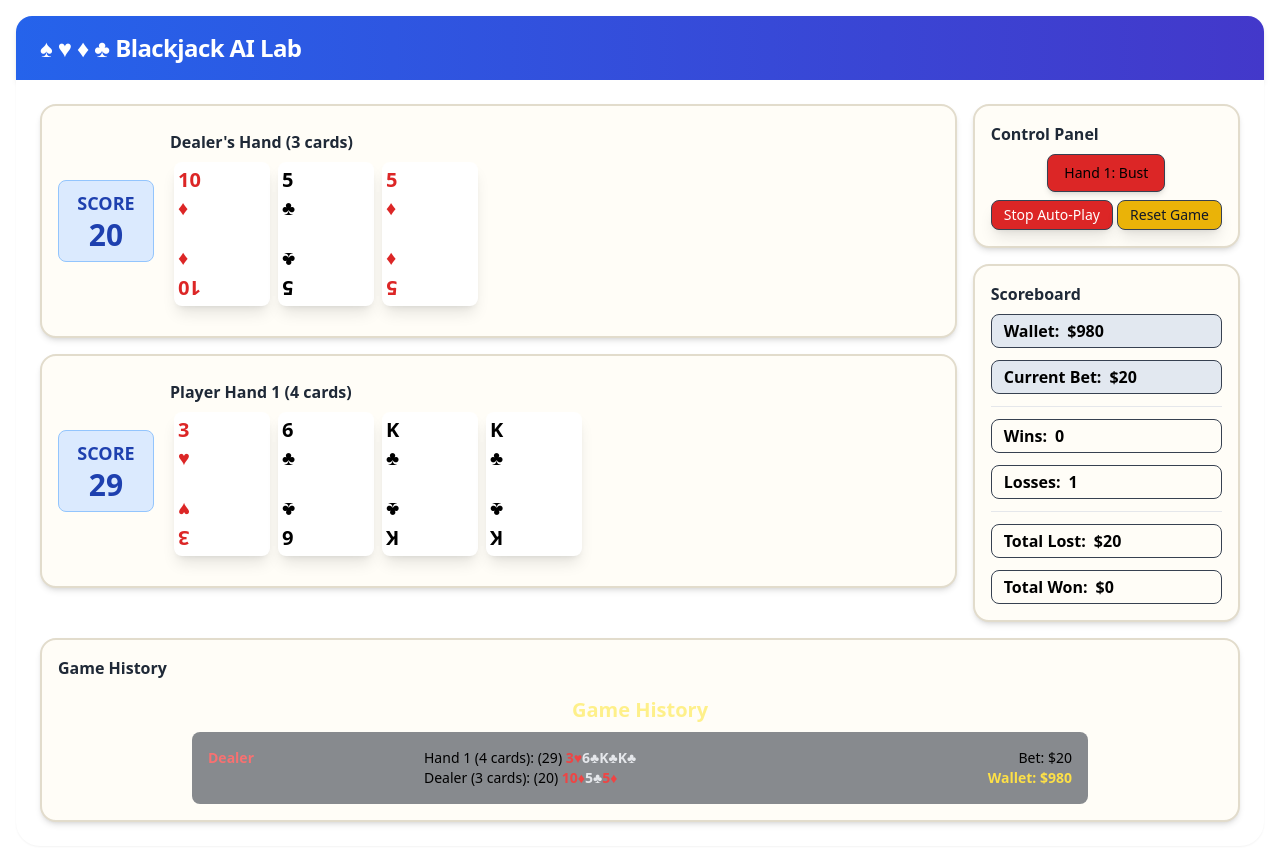
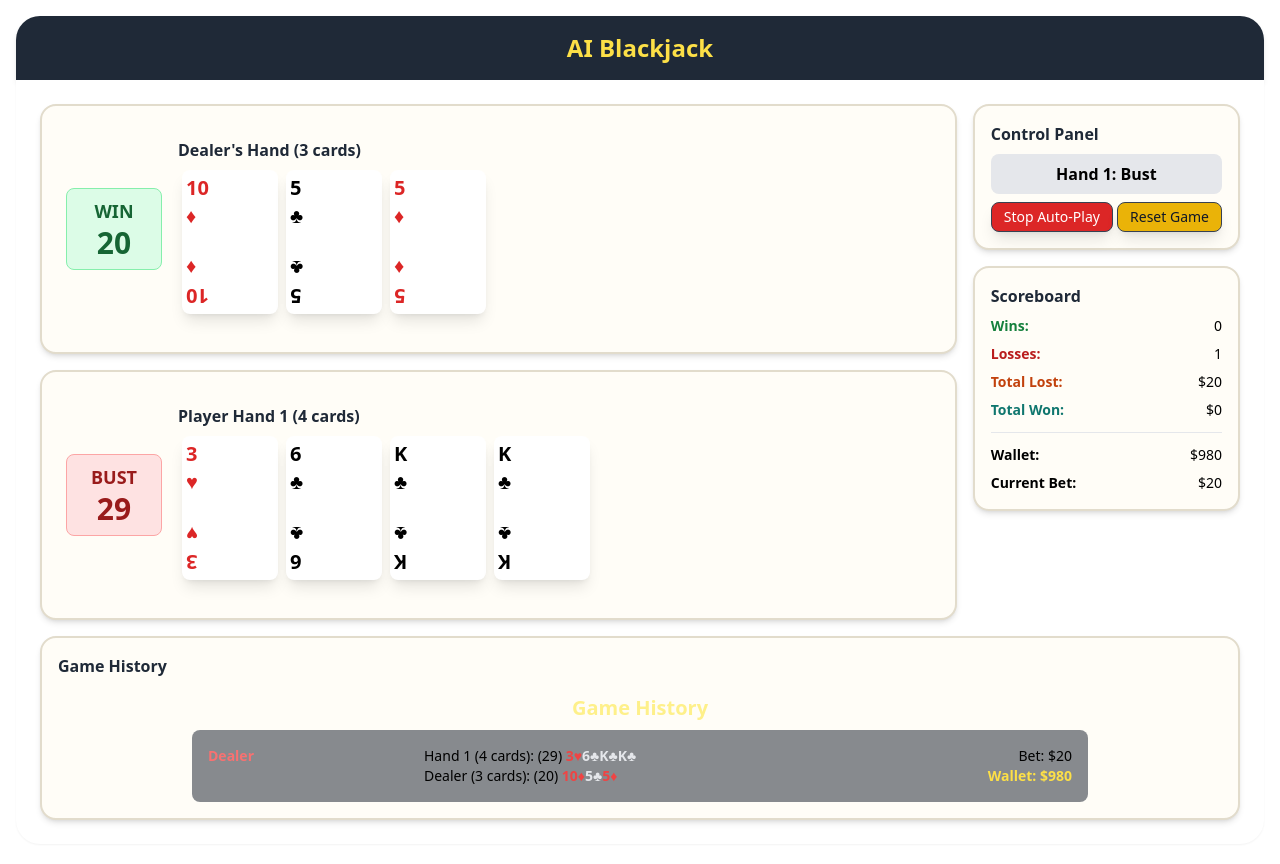
Before and after one commit to mtickle/blackjack-lab, a React (Vite) app: page / in a window 1280 px wide. Both pictures are taken after a click on the button "Start Auto-Play". Shown: the top 864 px of the page. Built offline with nearby package versions, Linux system fonts and the light colour scheme.

Commit message:
Getting there

```diff
--- a/src/App.jsx
+++ b/src/App.jsx
@@ -1,12 +1,7 @@
-import Hand from '@components/Hand';
 import React from 'react';
-import GameHistory from './components/GameHistory';
-import GameStatus from './components/GameStatus';
-import Scoreboard from './components/Scoreboard';
-import Header from './layouts/Header';
-import { saveThingsToDatabase } from './utils/storageUtils';
+import GameHistory from './components/GameHistory.jsx';
+
 // --- Helper Functions & Data ---
-
 const SUITS = ['♠', '♥', '♦', '♣'];
 const RANKS = ['A', '2', '3', '4', '5', '6', '7', '8', '9', '10', 'J', 'Q', 'K'];
 const VALUES = { 'A': 11, '2': 2, '3': 3, '4': 4, '5': 5, '6': 6, '7': 7, '8': 8, '9': 9, '10': 10, 'J': 10, 'Q': 10, 'K': 10 };
@@ -42,6 +37,98 @@ const calculateScore = (hand) => {
   return score;
 };
 
+// --- Utility Functions (Placeholder) ---
+const saveThingsToDatabase = (endpoint, data) => {
+  console.log(`Simulating API call to endpoint: ${endpoint}`);
+  console.log('Batch data:', data);
+  return Promise.resolve({ message: `Successfully saved batch of ${data.length} games.` });
+};
+
+
+// --- UI Components (Consolidated) ---
+
+const Card = ({ suit, rank, isHidden }) => {
+  const isRed = suit === '♥' || suit === '♦';
+  if (isHidden) {
+    return <div className="w-20 h-28 md:w-24 md:h-36 rounded-lg bg-blue-800 border-2 border-white shadow-lg mx-1"></div>;
+  }
+  return (
+    <div className={`w-20 h-28 md:w-24 md:h-36 rounded-lg bg-white flex flex-col justify-between p-1 shadow-lg mx-1 ${isRed ? 'text-red-600' : 'text-black'}`}>
+      <div className="text-left text-xl font-bold"><div>{rank}</div><div>{suit}</div></div>
+      <div className="text-right text-xl font-bold transform rotate-180"><div>{rank}</div><div>{suit}</div></div>
+    </div>
+  );
+};
+
+const Hand = ({ title, cards, score, result, resultScore, isDealer, hideFirstCard, isActive = false }) => {
+  // --- DEBUG LOG 5: INSIDE THE HAND COMPONENT ---
+  // This shows the exact props this component receives on every render.
+  console.log(`%cHAND RENDER: ${title}`, 'color: green;', { result, resultScore, score, isActive });
+
+  let panelTitle, panelScore, panelStyles;
+
+  if (result) {
+    panelTitle = result.toUpperCase();
+    panelScore = resultScore;
+    const getResultStyles = () => {
+      switch (result) {
+        case 'WIN': case 'Blackjack!': return { container: 'bg-green-100 border-green-300', text: 'text-green-800' };
+        case 'LOSE': case 'Bust': return { container: 'bg-red-100 border-red-300', text: 'text-red-800' };
+        case 'PUSH': default: return { container: 'bg-gray-100 border-gray-300', text: 'text-gray-800' };
+      }
+    };
+    panelStyles = getResultStyles();
+  } else {
+    panelTitle = 'SCORE';
+    panelScore = score;
+    panelStyles = { container: 'bg-blue-100 border-blue-300', text: 'text-blue-800' };
+  }
+
+  return (
+    <div className={`flex items-center gap-4 my-2 p-2 ${isActive ? 'outline outline-2 outline-yellow-400 rounded-lg' : ''}`}>
+      <div className="flex-shrink-0 w-24 text-center">
+        <div className={`p-2 rounded-lg border ${panelStyles.container}`}>
+          <h4 className={`font-bold text-lg ${panelStyles.text}`}>{panelTitle}</h4>
+          {panelScore > 0 && <p className={`text-3xl font-bold ${panelStyles.text}`}>{panelScore}</p>}
+        </div>
+      </div>
+      <div className="flex-grow">
+        <h3 className="font-semibold text-gray-800 text-left mb-2">{title} ({cards.length} cards)</h3>
+        <div className="flex flex-wrap min-h-[120px] md:min-h-[150px]">
+          {cards.map((card, index) => (
+            <Card key={index} suit={card.suit} rank={card.rank} isHidden={isDealer && index === 0 && hideFirstCard} />
+          ))}
+        </div>
+      </div>
+    </div>
+  );
+};
+
+const Header = () => (
+  <div className="bg-gray-800 text-white p-4 rounded-t-3xl shadow-md">
+    <h1 className="text-2xl font-bold text-center text-yellow-300">AI Blackjack</h1>
+  </div>
+);
+
+const Scoreboard = ({ wins, losses, totalLost, totalWon, wallet, currentBet }) => (
+  <div className="flex flex-col gap-2 text-sm">
+    <div className="flex justify-between"><span className="font-semibold text-green-700">Wins:</span><span>{wins}</span></div>
+    <div className="flex justify-between"><span className="font-semibold text-red-700">Losses:</span><span>{losses}</span></div>
+    <div className="flex justify-between"><span className="font-semibold text-orange-700">Total Lost:</span><span>${totalLost}</span></div>
+    <div className="flex justify-between"><span className="font-semibold text-teal-700">Total Won:</span><span>${totalWon}</span></div>
+    <hr className="my-1" />
+    <div className="flex justify-between"><span className="font-semibold">Wallet:</span><span>${wallet}</span></div>
+    <div className="flex justify-between"><span className="font-semibold">Current Bet:</span><span>${currentBet}</span></div>
+  </div>
+);
+
+const GameStatus = ({ status }) => (
+  <div className="text-center font-semibold my-2 p-2 bg-gray-200 rounded-lg">{status}</div>
+);
+
+
+
+// --- Main App Component ---
 export default function App() {
   const [deck, setDeck] = React.useState([]);
   const [playerHands, setPlayerHands] = React.useState([[]]);
@@ -59,16 +146,17 @@ export default function App() {
   const [isGameResolved, setIsGameResolved] = React.useState(false);
   const [activeHandIndex, setActiveHandIndex] = React.useState(0);
   const [handResults, setHandResults] = React.useState({ player: [], dealer: null });
-  // --- BATCHING LOGIC START ---
-  // State to hold game data before sending to the API
   const [gameDataBuffer, setGameDataBuffer] = React.useState([]);
-  // --- BATCHING LOGIC END ---
 
   const playerScores = React.useMemo(() => playerHands.map(calculateScore), [playerHands]);
   const dealerScore = React.useMemo(() => calculateScore(dealerHand), [dealerHand]);
   const dealerVisibleScore = React.useMemo(() => calculateScore(dealerHand.slice(1)), [dealerHand]);
 
   const startNewGame = () => {
+    // --- DEBUG LOG 1: RESETTING STATE ---
+    console.log(`%cSTARTING NEW GAME: Resetting handResults.`, 'color: gray; font-style: italic;');
+    setHandResults({ player: [], dealer: null });
+
     const betAmount = (Math.floor(Math.random() * 5) + 1) * 5;
     if (wallet < betAmount) {
       setStatus("Not enough money to bet! Reset game.");
@@ -83,42 +171,33 @@ export default function App() {
     const newPlayerInitialHand = [newDeck.pop(), newDeck.pop()];
     const newDealerHand = [newDeck.pop(), newDeck.pop()];
 
-    // Split logic takes priority
     if (newPlayerInitialHand[0].rank === newPlayerInitialHand[1].rank && wallet >= betAmount) {
       setPlayerHands([[newPlayerInitialHand[0]], [newPlayerInitialHand[1]]]);
       setCurrentBet(betAmount * 2);
-      setWallet(prev => prev - betAmount); // Deduct for the second hand's bet
+      setWallet(prev => prev - betAmount);
       setGameState('dealing_split');
       setStatus(`Splitting ${newPlayerInitialHand[0].rank}s!`);
-
       setDealerHand(newDealerHand);
       setDeck(newDeck);
     } else {
-      // Double down logic
       const initialScore = calculateScore(newPlayerInitialHand);
       if ((initialScore === 10 || initialScore === 11) && wallet >= betAmount) {
-        setWallet(prev => prev - betAmount); // Double the bet
+        setWallet(prev => prev - betAmount);
         setCurrentBet(betAmount * 2);
-
         const finalPlayerHand = [...newPlayerInitialHand, newDeck.pop()];
-
         setPlayerHands([finalPlayerHand]);
-        setGameState('dealer'); // Player's turn is over after one card
+        setGameState('dealer');
         setStatus(`Doubling down on ${initialScore}!`);
-
         setDeck(newDeck);
         setDealerHand(newDealerHand);
       } else {
-        // Normal Play
         setPlayerHands([newPlayerInitialHand]);
         setGameState('player');
         setStatus(`Player's Turn (Bet: $${betAmount})`);
-
         setDeck(newDeck);
         setDealerHand(newDealerHand);
       }
     }
-
     setActiveHandIndex(0);
     setIsGameResolved(false);
   };
@@ -138,8 +217,7 @@ export default function App() {
     setGameHistory([]);
     setIsGameResolved(false);
     setActiveHandIndex(0);
-    // --- BATCHING LOGIC ---
-    setGameDataBuffer([]); // Clear the buffer on reset
+    setGameDataBuffer([]);
   };
 
   const toggleAutoPlay = () => {
@@ -150,7 +228,6 @@ export default function App() {
     }
   };
 
-  // Deal to split hands
   React.useEffect(() => {
     if (gameState !== 'dealing_split') return;
     const timer = setTimeout(() => {
@@ -167,7 +244,6 @@ export default function App() {
     return () => clearTimeout(timer);
   }, [gameState, deck]);
 
-  // Player's Turn Logic
   React.useEffect(() => {
     if (!isPlaying || gameState !== 'player') return;
 
@@ -179,13 +255,14 @@ export default function App() {
       if (activeHandIndex < playerHands.length - 1) {
         setActiveHandIndex(prev => prev + 1);
       } else {
+        // --- DEBUG LOG 2: PLAYER'S TURN ENDS ---
+        console.log(`%cPLAYER ENDS TURN. Transitioning to 'dealer'.`, 'color: orange; font-weight: bold;', { activeScore });
         setGameState('dealer');
       }
     };
 
     const timer = setTimeout(() => {
       if (activeHand[0].rank === 'A' && playerHands.length > 1 && activeHand.length === 2) {
-        // Split aces only get one card
         playNextHandOrEndTurn();
       } else if (activeScore >= 17) {
         playNextHandOrEndTurn();
@@ -199,57 +276,76 @@ export default function App() {
         });
       }
     }, 500);
-
     return () => clearTimeout(timer);
   }, [gameState, playerHands, deck, isPlaying, activeHandIndex, playerScores]);
 
-  // Dealer's Turn Logic
   React.useEffect(() => {
     if (!isPlaying || gameState !== 'dealer') return;
     const timer = setTimeout(() => {
-      if (dealerScore >= 17) setGameState('end');
-      else setDealerHand(prev => [...prev, deck.pop()]);
+      if (dealerScore >= 17) {
+        // --- DEBUG LOG 3: DEALER'S TURN ENDS ---
+        console.log(`%cDEALER ENDS TURN. Transitioning to 'end'.`, 'color: red; font-weight: bold;', { dealerScore });
+        setGameState('end');
+      } else {
+        setDealerHand(prev => [...prev, deck.pop()]);
+      }
     }, 500);
     return () => clearTimeout(timer);
   }, [gameState, dealerHand, dealerScore, isPlaying, deck]);
 
-  // Determine Winner and set status
+
   React.useEffect(() => {
     if (gameState !== 'end' || isGameResolved) return;
+
+    // --- DEBUG LOG 4: RESULT CALCULATION ---
+    console.log(`%cRESULTS HOOK TRIGGERED. Calculating final results...`, 'color: blue; font-weight: bold;', { playerScores, dealerScore });
 
     let totalWinnings = 0;
     const singleBetAmount = currentBet / playerHands.length;
     let newWins = 0;
     let newLosses = 0;
     let roundResults = [];
+    const finalResults = { player: [], dealer: null };
 
     playerHands.forEach((hand, index) => {
       const playerScore = playerScores[index];
       const playerBlackjack = playerScore === 21 && hand.length === 2;
+      let resultText = '';
 
       if (playerBlackjack && dealerScore !== 21) {
-        totalWinnings += singleBetAmount * 2.5;
-        newWins++;
-        roundResults.push(`Hand ${index + 1}: Blackjack!`);
+        totalWinnings += singleBetAmount * 2.5; newWins++; resultText = 'Blackjack!';
       } else if (playerScore > 21) {
-        newLosses++;
-        roundResults.push(`Hand ${index + 1}: Bust`);
+        newLosses++; resultText = 'Bust';
       } else if (dealerScore > 21) {
-        totalWinnings += singleBetAmount * 2;
-        newWins++;
-        roundResults.push(`Hand ${index + 1}: Wins`);
+        totalWinnings += singleBetAmount * 2; newWins++; resultText = 'WIN';
       } else if (playerScore === dealerScore) {
-        totalWinnings += singleBetAmount;
-        roundResults.push(`Hand ${index + 1}: Push`);
+        totalWinnings += singleBetAmount; resultText = 'PUSH';
       } else if (playerScore > dealerScore) {
-        totalWinnings += singleBetAmount * 2;
-        newWins++;
-        roundResults.push(`Hand ${index + 1}: Wins`);
+        totalWinnings += singleBetAmount * 2; newWins++; resultText = 'WIN';
       } else {
-        newLosses++;
-        roundResults.push(`Hand ${index + 1}: Loses`);
+        newLosses++; resultText = 'LOSE';
       }
+      finalResults.player[index] = { result: resultText, score: playerScore };
+      roundResults.push(`Hand ${index + 1}: ${resultText}`);
     });
+
+    if (dealerScore > 21) {
+      finalResults.dealer = { result: 'Bust', score: dealerScore };
+    } else {
+      const playerWonAny = finalResults.player.some(r => r.result === 'WIN' || r.result === 'Blackjack!');
+      const playerPushedAny = finalResults.player.some(r => r.result === 'PUSH');
+
+      if (playerWonAny) {
+        finalResults.dealer = { result: 'LOSE', score: dealerScore };
+      } else if (!playerPushedAny && newLosses > 0) {
+        finalResults.dealer = { result: 'WIN', score: dealerScore };
+      } else {
+        finalResults.dealer = { result: 'PUSH', score: dealerScore };
+      }
+    }
+
+    console.log(`%cFINAL RESULTS CALCULATED & SETTING STATE:`, 'color: blue; font-weight: bold;', finalResults);
+    setHandResults(finalResults);
 
     const netWinLoss = totalWinnings - currentBet;
     const finalWallet = wallet + totalWinnings;
@@ -262,96 +358,51 @@ export default function App() {
     else if (netWinLoss < 0) setTotalMoneyLost(prev => prev - netWinLoss);
 
     setStatus(roundResults.join(' | '));
-
     const gameId = new Date().getTime();
     const finalResult = newWins > newLosses ? 'Player' : (newLosses > newWins ? 'Dealer' : 'Push');
+    const historyEntry = { id: gameId, winner: finalResult, playerHands, dealerScore, dealerHand, bet: currentBet, wallet: finalWallet };
+    setGameHistory(prev => [historyEntry, ...prev].slice(0, 10));
+    const gameApiPayload = {
+      gameId, timestamp: new Date().toISOString(), result: finalResult, betAmount: currentBet, netWinnings: netWinLoss, playerWallet_start: wallet, playerWallet_end: finalWallet,
+      playerHands: playerHands.map((hand, index) => ({ hand, score: playerScores[index], cardCount: hand.length })),
+      dealerHand: { hand: dealerHand, score: dealerScore, cardCount: dealerHand.length }
+    };
+    setGameDataBuffer(prev => [...prev, gameApiPayload]);
+    setIsGameResolved(true);
+  }, [gameState, isGameResolved, playerScores, dealerScore, playerHands, currentBet, wallet]);
 
-    const historyEntry = {
-      id: gameId,
-      winner: finalResult,
-      playerHands: playerHands,
-      dealerScore,
-      dealerHand,
-      bet: currentBet,
-      wallet: finalWallet
-    };
-    setGameHistory(prev => [historyEntry, ...prev].slice(0, 10));
-
-    const gameApiPayload = {
-      gameId: gameId,
-      timestamp: new Date().toISOString(),
-      result: finalResult,
-      betAmount: currentBet,
-      netWinnings: netWinLoss,
-      playerWallet_start: wallet,
-      playerWallet_end: finalWallet,
-      playerHands: playerHands.map((hand, index) => ({
-        hand: hand,
-        score: playerScores[index],
-        cardCount: hand.length
-      })),
-      dealerHand: {
-        hand: dealerHand,
-        score: dealerScore,
-        cardCount: dealerHand.length
-      }
-    };
-
-    // --- BATCHING LOGIC ---
-    // Add the new game data to the buffer instead of sending it immediately
-    setGameDataBuffer(prev => [...prev, gameApiPayload]);
-
-    setIsGameResolved(true);
-  }, [gameState, isGameResolved, playerScores, dealerScore, playerHands, currentBet, wallet, totalMoneyLost, totalMoneyWon]);
-
-  // --- BATCHING LOGIC START ---
-  // Effect to send data when the buffer is full
   React.useEffect(() => {
     if (gameDataBuffer.length >= 10) {
       saveThingsToDatabase('postBlackjackGames', gameDataBuffer);
-      setGameDataBuffer([]); // Clear the buffer after sending
+      setGameDataBuffer([]);
     }
   }, [gameDataBuffer]);
-  // --- BATCHING LOGIC END ---
 
-  // Continuous Play Controller
   React.useEffect(() => {
     if (gameState === 'end' && isPlaying) {
-      const timer = setTimeout(startNewGame, 1500);
+      const timer = setTimeout(startNewGame, 2500);
       return () => clearTimeout(timer);
     }
   }, [gameState, isPlaying, wallet]);
 
-
-
   return (
-
     <div>
       <div className="container mx-auto p-4">
         <Header />
-        <div class="grid grid-cols-[1fr_auto] gap-4 p-6 bg-white rounded-b-3xl shadow-sm mb-4">
-
-
-          <div class="flex flex-col gap-4">
-
-
-            <div class="bg-[#fffdf7] p-4 rounded-2xl shadow-md border-2 border-[#e2dccc]">
-
+        <div className="grid grid-cols-[1fr_auto] gap-4 p-6 bg-white rounded-b-3xl shadow-sm mb-4">
+          <div className="flex flex-col gap-4">
+            <div className="bg-[#fffdf7] p-4 rounded-2xl shadow-md border-2 border-[#e2dccc]">
               <Hand
                 title="Dealer's Hand"
                 cards={dealerHand}
                 score={gameState === 'dealer' || gameState === 'end' ? dealerScore : dealerVisibleScore}
                 isDealer={true}
                 hideFirstCard={gameState !== 'dealer' && gameState !== 'end'}
-                result={handResults.dealer?.result}      // <-- Passes the dealer's result
+                result={handResults.dealer?.result}
                 resultScore={handResults.dealer?.score}
               />
             </div>
-
-
-            <div class="bg-[#fffdf7] p-4 rounded-2xl shadow-md border-2 border-[#e2dccc]">
-              {/* PLAYER'S HAND */}
-              {/* This is in a loop because there may be two hands on a split */}
+            <div className="bg-[#fffdf7] p-4 rounded-2xl shadow-md border-2 border-[#e2dccc]">
               <div className="flex items-start">
                 {playerHands.map((hand, index) => (
                   <Hand
@@ -360,21 +411,16 @@ export default function App() {
                     cards={hand}
                     score={playerScores[index]}
                     isActive={gameState === 'player' && index === activeHandIndex}
-                    result={handResults.player[index]?.result}     // <-- Passes result for this specific hand
-                    resultScore={handResults.player[index]?.score} // <-- Passes score for this specific hand
+                    result={handResults.player[index]?.result}
+                    resultScore={handResults.player[index]?.score}
                   />
                 ))}
               </div>
             </div>
-
           </div>
-
-
-          <div class="flex flex-col gap-4">
-
-
-            <div class="bg-[#fffdf7] p-4 rounded-2xl shadow-md border-2 border-[#e2dccc]">
-              <h3 class="font-semibold text-gray-800 text-left mb-2">Control Panel</h3>
+          <div className="flex flex-col gap-4">
+            <div className="bg-[#fffdf7] p-4 rounded-2xl shadow-md border-2 border-[#e2dccc]">
+              <h3 className="font-semibold text-gray-800 text-left mb-2">Control Panel</h3>
               <GameStatus status={status} />
               <button
                 onClick={toggleAutoPlay}
@@ -390,25 +436,17 @@ export default function App() {
                 Reset Game
               </button>
             </div>
-
-
-            <div class="bg-[#fffdf7] p-4 rounded-2xl shadow-md border-2 border-[#e2dccc]">
-              <h3 class="font-semibold text-gray-800 text-left mb-2">Scoreboard</h3>
+            <div className="bg-[#fffdf7] p-4 rounded-2xl shadow-md border-2 border-[#e2dccc]">
+              <h3 className="font-semibold text-gray-800 text-left mb-2">Scoreboard</h3>
               <Scoreboard wins={wins} losses={losses} totalLost={totalMoneyLost} totalWon={totalMoneyWon} wallet={wallet} currentBet={currentBet} />
             </div>
-
           </div>
-
-
-          <div class="bg-[#fffdf7] p-4 rounded-2xl shadow-md border-2 border-[#e2dccc] col-span-2">
-            <h3 class="font-semibold text-gray-800 text-left mb-2">Game History</h3>
+          <div className="bg-[#fffdf7] p-4 rounded-2xl shadow-md border-2 border-[#e2dccc] col-span-2">
+            <h3 className="font-semibold text-gray-800 text-left mb-2">Game History</h3>
             <GameHistory history={gameHistory} />
           </div>
-
         </div>
       </div>
-
-
     </div>
   );
 }
--- a/src/components/Hand.jsx
+++ b/src/components/Hand.jsx
@@ -5,6 +5,7 @@ export default function Hand({ title, cards, score, result, resultScore, isDeale
     let panelTitle, panelScore, panelStyles;
 
     // If a final result is passed, the hand is over.
+    console.log('Hand result:', result);
     if (result) {
         panelTitle = result.toUpperCase();
         panelScore = resultScore;
```
